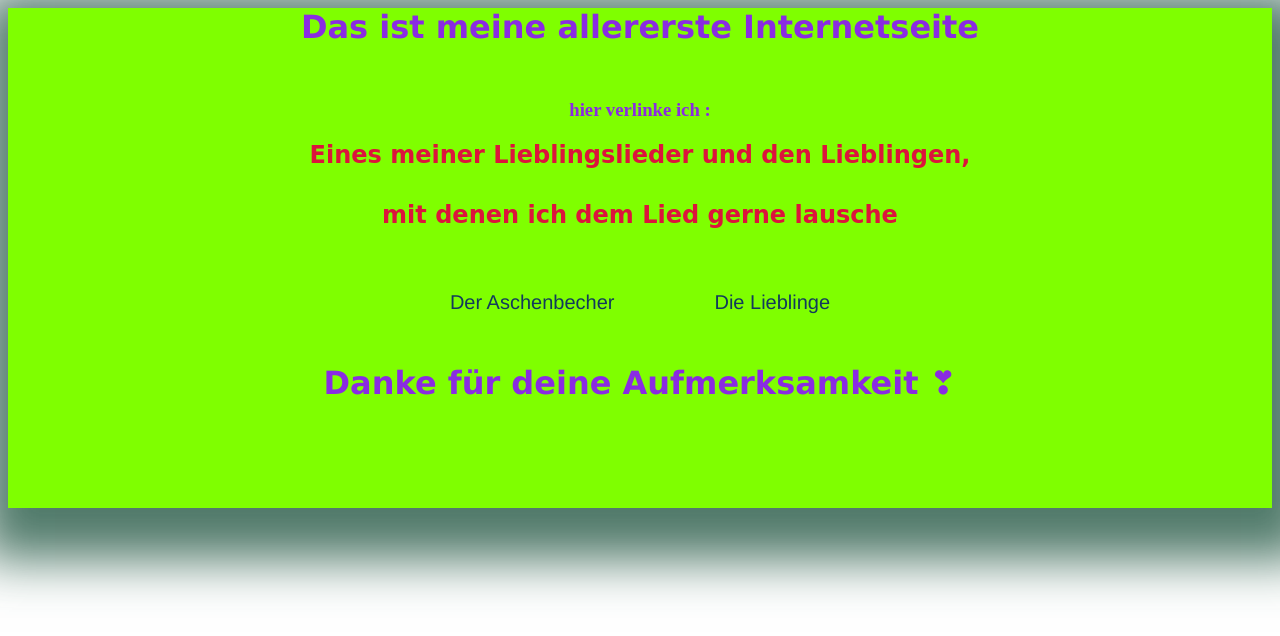
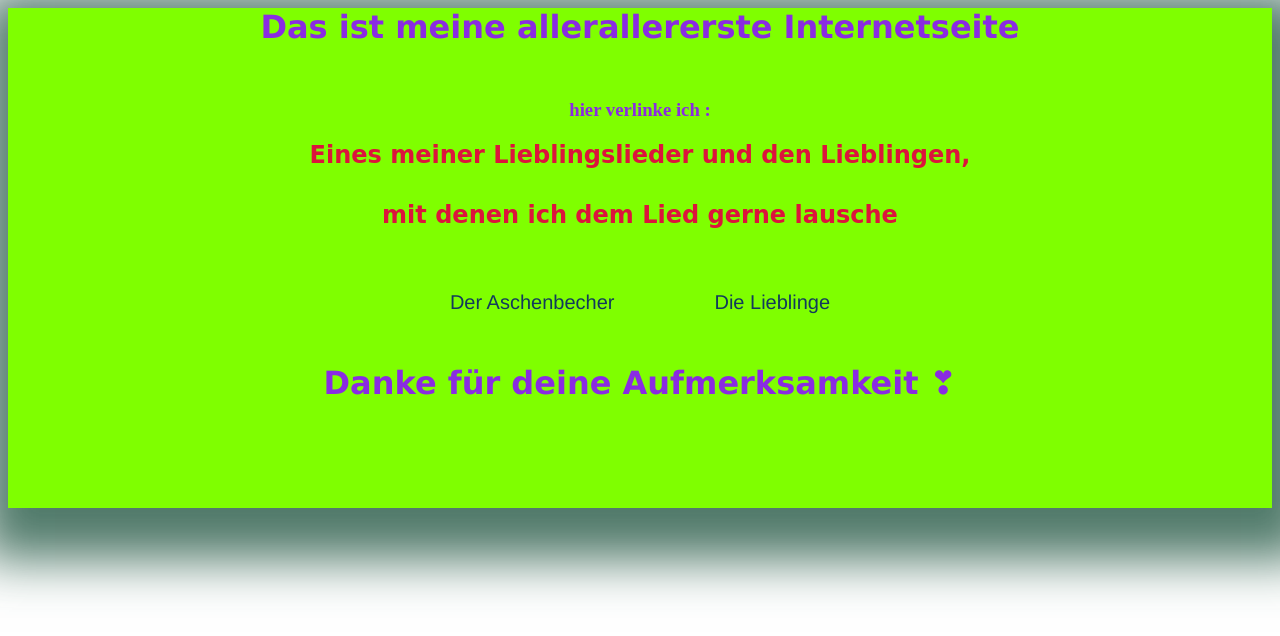
Before and after one commit to SandraSimon-Schmidt/Mein-allererstes-Projekt-, a plain HTML site: page indexfertigmein.html in a window 1280 px wide. Drawn offline with Linux system fonts and the light colour scheme.

Commit message:
Update indexfertigmein.html
von allererste auf allerallererste

```diff
--- a/indexfertigmein.html
+++ b/indexfertigmein.html
@@ -72,7 +72,7 @@
 
   <header>
 
-    <h5>Das ist meine allererste Internetseite</h5>
+    <h5>Das ist meine allerallererste Internetseite</h5>
     <h3>hier verlinke ich :</h3>
 
     <h2>Eines meiner Lieblingslieder und den Lieblingen,</h2>
```
